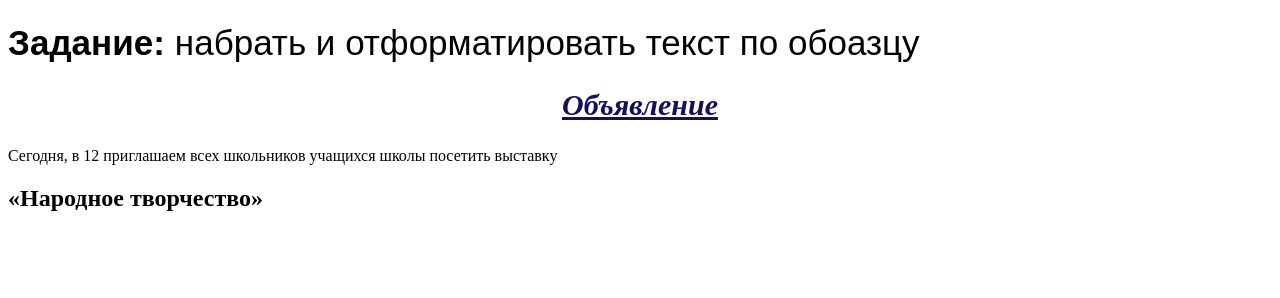
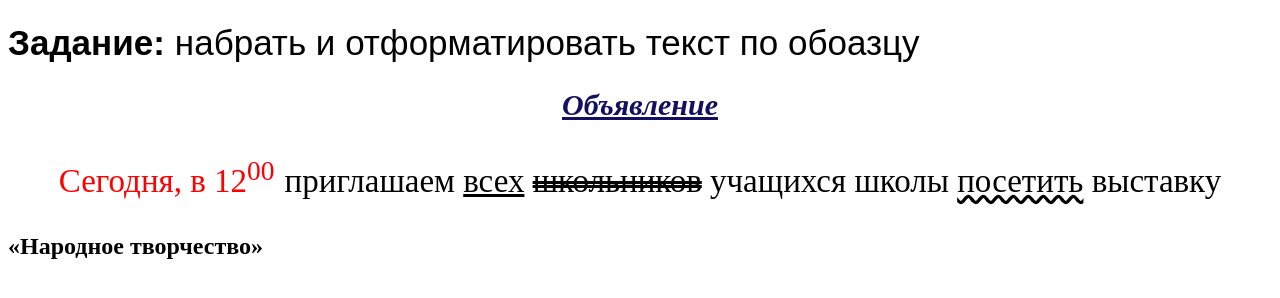
Before and after one commit to dadykin/lesson1, a plain HTML site: page index.html in a window 1280 px wide. Drawn offline with Linux system fonts and the light colour scheme.

Commit message:
Брянск -учеба

```diff
--- a/index.html
+++ b/index.html
@@ -9,7 +9,7 @@
     <body>
         <h1><span class="sp1">Задание:</span>набрать и отформатировать текст по обоазцу</h1>
         <h2 class="h21">Объявление</h2>
-        <p class="p1">Сегодня, в 12 приглашаем всех школьников учащихся школы посетить выставку</p>
+        <p class="p1"><span class="sp2">Сегодня, в 12<sup>00</sup></span>приглашаем <span class="sp3">всех</span> <span class="sp4">школьников</span> учащихся школы <span class="sp5">посетить</span> выставку</p>
         <h2 class="h22">&laquo;Народное творчество&raquo;</h2>
     </body>
 </html>
--- a/style.css
+++ b/style.css
@@ -16,3 +16,24 @@ h1{
     font-style: italic;
     text-decoration: underline;
 }
+
+.p1{
+    font-size: 33px;
+    color:black;
+    text-align: center;
+}
+.sp2{
+    color: red;
+    margin-right: 10px;
+}
+.sp3{
+    text-decoration: underline;
+}
+.sp4{
+    text-decoration: line-through ;
+    text-decoration-style: double ;
+}
+.sp5{
+    text-decoration: underline;
+    text-decoration-style: wavy;
+}
```
